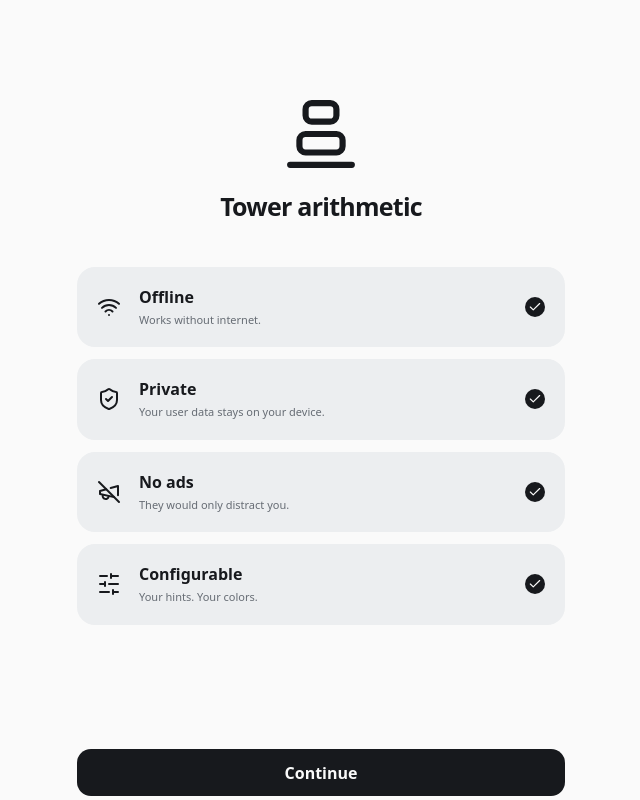
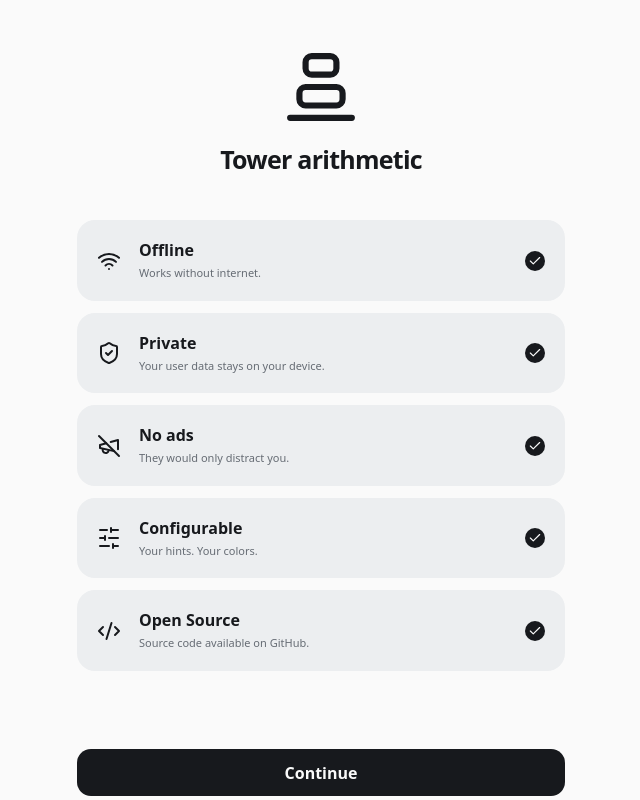
Before and after one commit to MartinReisinger/turmrechner, a Vue app: page / in a window 1280 px wide. Shown: the whole page, without its empty margins (319-959 px from the left). Built offline with nearby package versions, Linux system fonts and the light colour scheme.

Commit message:
feat(onboarding): add open source welcome card

```diff
--- a/src/components/AppIcon.vue
+++ b/src/components/AppIcon.vue
@@ -8,6 +8,7 @@ import {
   Crown,
   SwatchBook,
   Eraser,
+  CodeXml,
   History,
   Timer,
   Trash2,
@@ -42,6 +43,7 @@ const icons = {
   crown: Crown,
   swatchBook: SwatchBook,
   eraser: Eraser,
+  code: CodeXml,
   history: History,
   timer: Timer,
   trash: Trash2,
--- a/src/components/WelcomeView.vue
+++ b/src/components/WelcomeView.vue
@@ -6,6 +6,7 @@ const features = [
   { icon: 'privacy', title: 'privateShort', hint: 'privateShortHint' },
   { icon: 'noAds', title: 'noAdsShort', hint: 'noAdsShortHint' },
   { icon: 'sliders', title: 'cleanShort', hint: 'cleanShortHint' },
+  { icon: 'code', title: 'openSourceShort', hint: 'openSourceShortHint' },
 ] as const
 </script>
 <template>
--- a/src/i18n/messages.ts
+++ b/src/i18n/messages.ts
@@ -48,6 +48,8 @@ export const de = {
   noAdsShortHint: 'Das lenkt sonst nur ab.',
   cleanShort: 'Anpassbar',
   cleanShortHint: 'Deine Hilfen. Deine Farben.',
+  openSourceShort: 'Open Source',
+  openSourceShortHint: 'Quellcode auf GitHub zu finden.',
   language: 'Sprache',
   clearAll: 'Alles zurücksetzen',
   confirmReset: 'Alles zurücksetzen? Spielstand, Verlauf, Erfolge und Einstellungen auf diesem Gerät werden gelöscht.',
@@ -164,6 +166,8 @@ export const en: Record<MessageKey, string> = {
   noAdsShortHint: 'They would only distract you.',
   cleanShort: 'Configurable',
   cleanShortHint: 'Your hints. Your colors.',
+  openSourceShort: 'Open Source',
+  openSourceShortHint: 'Source code available on GitHub.',
   language: 'Language',
   clearAll: 'Reset everything',
   confirmReset: 'Reset everything? The saved game, history, achievements and settings on this device will be deleted.',
```
Also changed, not shown: 1 other file (tests, documents, lock files or other folders).
